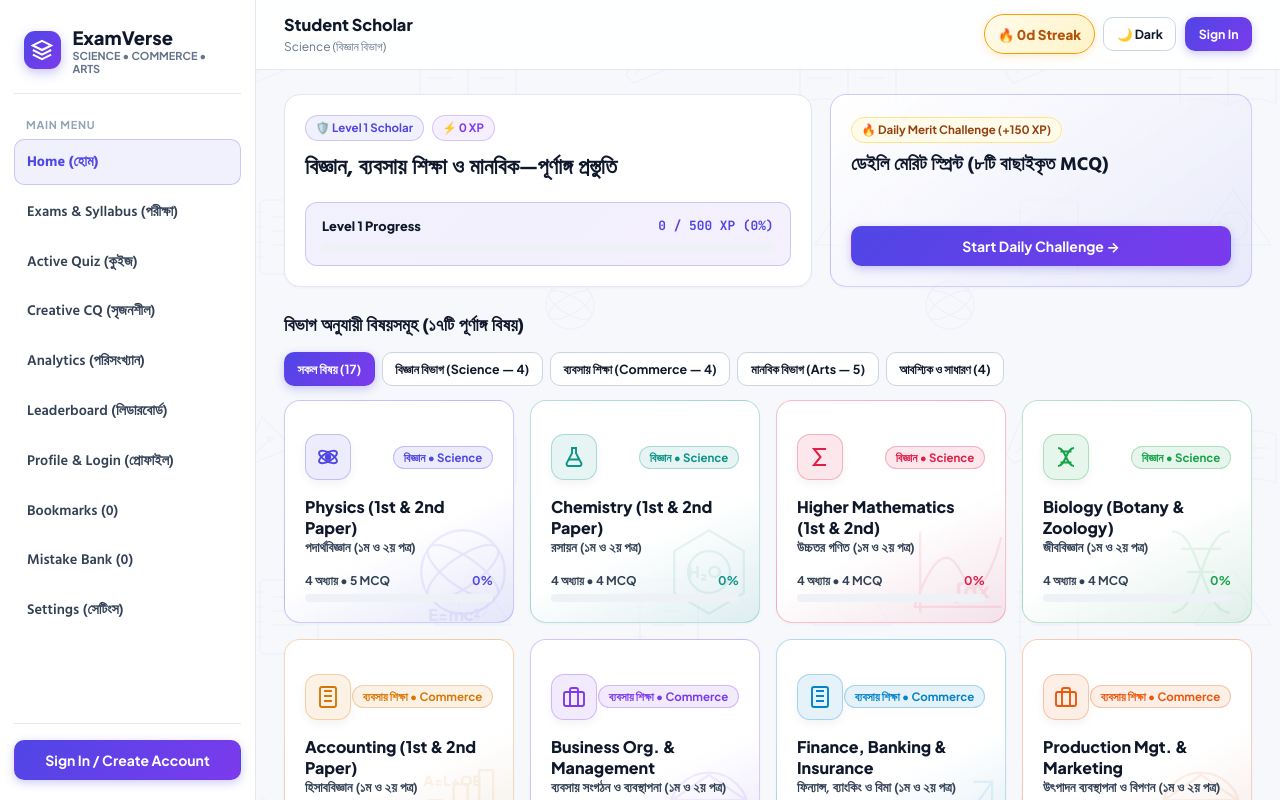
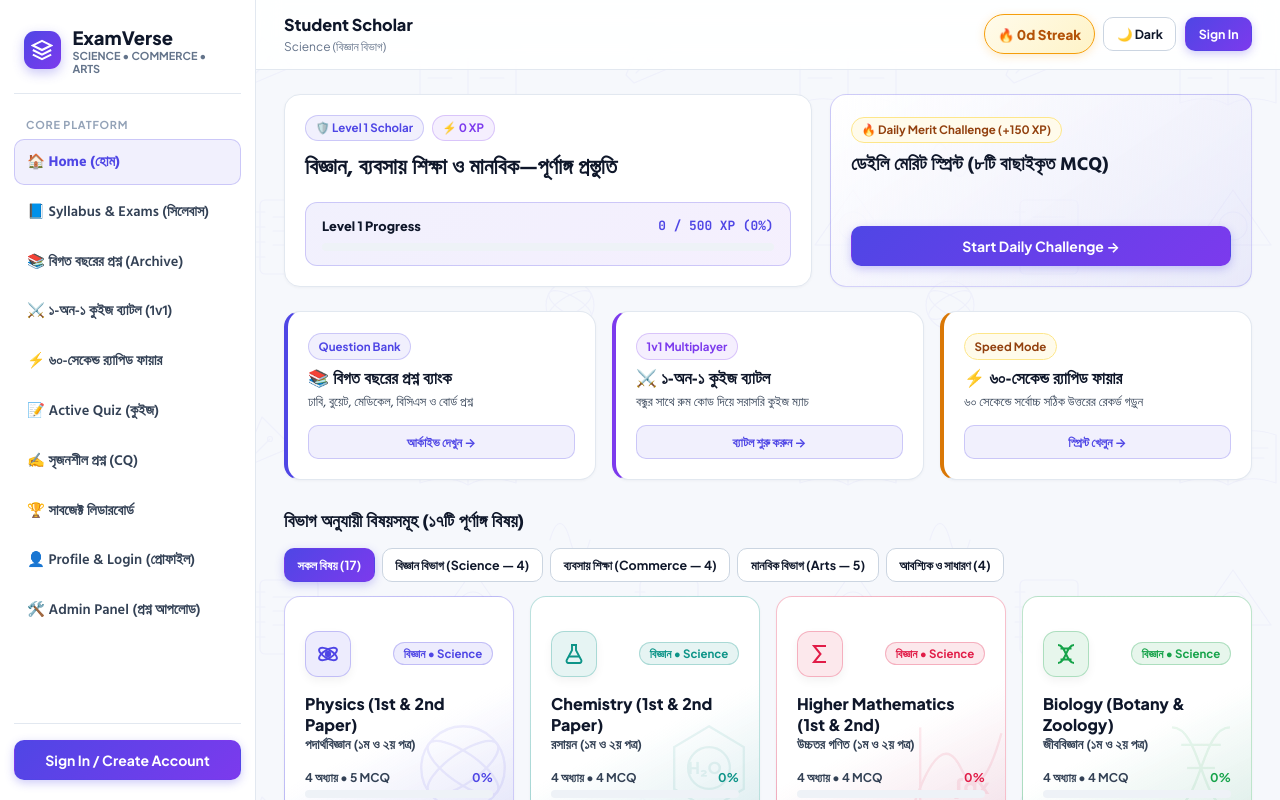
Before and after one commit to thethirdclasseditor-ship-it/examverse, a React (Vite) app: page / in a window 1280 px wide. Shown: the top 800 px of the page. Built offline with nearby package versions, Linux system fonts and the light colour scheme.

Commit message:
Refactor App component to use extended view names

```diff
--- a/src/App.tsx
+++ b/src/App.tsx
@@ -1,13 +1,11 @@
 import React, { useEffect, useState } from 'react';
-import { AcademicGroup, AppState, QuestionMCQ, QuizHistoryItem, QuizSession, ViewName } from './types';
+import { AcademicGroup, AppState, QuestionMCQ, QuizHistoryItem, QuizSession } from './types';
 import {
   EXAM_CATEGORIES,
   SUBJECTS,
   QUESTIONS_MCQ,
   RECOMMENDED_PACKS,
-  ACHIEVEMENTS,
-  BENCHMARK_LEADERBOARD,
-  getChapterQuestionCount
+  ACHIEVEMENTS
 } from './data/syllabusData';
 import { getDhakaDateStr, loadStoredState, saveStoredState, createFreshState } from './store/useExamStore';
 import {
@@ -17,10 +15,36 @@ import {
   submitServerQuizAttempt
 } from './lib/supabase';
 import { SubjectCard, AuthModal, QuizSection, CreativeQuestionsView } from './components/ModalsAndQuiz';
+import {
+  loadCustomQuestions,
+  saveCustomQuestions,
+  PastYearArchiveView,
+  QuizBattleView,
+  RapidFireView,
+  SubjectLeaderboardView,
+  AdminDashboardView
+} from './components/ExtraFeatures';
+
+type ExtendedViewName =
+  | 'home'
+  | 'exams'
+  | 'archive'
+  | 'battle'
+  | 'rapid'
+  | 'quiz'
+  | 'cq'
+  | 'stats'
+  | 'leaderboard'
+  | 'profile'
+  | 'bookmarks'
+  | 'mistakes'
+  | 'settings'
+  | 'admin';
 
 export const App: React.FC = () => {
   const [state, setState] = useState<AppState>(() => loadStoredState());
-  const [view, setView] = useState<ViewName>('home');
+  const [customQuestions, setCustomQuestions] = useState<QuestionMCQ[]>(() => loadCustomQuestions());
+  const [view, setView] = useState<ExtendedViewName>('home');
   const [homeGroup, setHomeGroup] = useState<'all' | AcademicGroup>('all');
   const [selectedCategory, setSelectedCategory] = useState<string>('uni');
   const [examGroup, setExamGroup] = useState<'all' | AcademicGroup>('all');
@@ -31,6 +55,9 @@ export const App: React.FC = () => {
   const [authEmail, setAuthEmail] = useState<string | null>(null);
   const [toast, setToast] = useState<string | null>(null);
 
+  /* Combined Question Pool (Admin Custom Questions + Built-in Verified Questions) */
+  const allQuestions: QuestionMCQ[] = [...customQuestions, ...QUESTIONS_MCQ];
+
   const showToast = (msg: string) => {
     setToast(msg);
     window.setTimeout(() => setToast(null), 3200);
@@ -39,6 +66,10 @@ export const App: React.FC = () => {
   useEffect(() => {
     saveStoredState(state);
   }, [state]);
+
+  useEffect(() => {
+    saveCustomQuestions(customQuestions);
+  }, [customQuestions]);
 
   /* Real-Time Supabase Auth Listener (Google, Facebook & Email) */
   useEffect(() => {
@@ -82,9 +113,32 @@ export const App: React.FC = () => {
     return () => window.clearInterval(interval);
   }, [session?.id, session?.isSubmitted]);
 
+  const awardBonusXp = (bonusXp: number, reasonMsg?: string) => {
+    if (bonusXp <= 0) return;
+    const today = getDhakaDateStr();
+    setState((prev) => {
+      const newXp = prev.user.xp + bonusXp;
+      const newLevel = Math.max(1, Math.floor(newXp / 500) + 1);
+      const updatedUser = {
+        ...prev.user,
+        xp: newXp,
+        level: newLevel,
+        xpForNextLevel: newLevel * 500,
+        streakDays: prev.user.lastStudyDate !== today ? prev.user.streakDays + 1 : prev.user.streakDays,
+        streakActive: true,
+        lastStudyDate: today
+      };
+      supabase.auth.getUser().then(({ data }) => {
+        if (data?.user) pushProfileUpdateToCloud(data.user, updatedUser);
+      });
+      return { ...prev, user: updatedUser };
+    });
+    if (reasonMsg) showToast(reasonMsg);
+  };
+
   const startQuiz = (questions: QuestionMCQ[], title: string, mode: 'practice' | 'exam' = 'practice', isDaily = false) => {
     if (questions.length === 0) {
-      showToast('এই অধ্যায়ে শীঘ্রই আরও প্রশ্ন যুক্ত হচ্ছে!');
+      showToast('এই অধ্যায়ে প্রশ্ন যুক্ত করতে Admin Panel ব্যবহার করুন!');
       return;
     }
     const now = Date.now();
@@ -255,25 +309,25 @@ export const App: React.FC = () => {
           </div>
         </button>
 
-        <div className="ev-nav-section-label">Main Menu</div>
+        <div className="ev-nav-section-label">Core Platform</div>
         <ul className="ev-nav-list">
           {([
-            ['home', 'Home (হোম)'],
-            ['exams', 'Exams & Syllabus (পরীক্ষা)'],
-            ['quiz', 'Active Quiz (কুইজ)'],
-            ['cq', 'Creative CQ (সৃজনশীল)'],
-            ['stats', 'Analytics (পরিসংখ্যান)'],
-            ['leaderboard', 'Leaderboard (লিডারবোর্ড)'],
-            ['profile', 'Profile & Login (প্রোফাইল)'],
-            ['bookmarks', `Bookmarks (${state.bookmarks.length})`],
-            ['mistakes', `Mistake Bank (${state.mistakes.length})`],
-            ['settings', 'Settings (সেটিংস)']
+            ['home', '🏠 Home (হোম)'],
+            ['exams', '📘 Syllabus & Exams (সিলেবাস)'],
+            ['archive', '📚 বিগত বছরের প্রশ্ন (Archive)'],
+            ['battle', '⚔️ ১-অন-১ কুইজ ব্যাটল (1v1)'],
+            ['rapid', '⚡ ৬০-সেকেন্ড র‍্যাপিড ফায়ার'],
+            ['quiz', '📝 Active Quiz (কুইজ)'],
+            ['cq', '✍️ সৃজনশীল প্রশ্ন (CQ)'],
+            ['leaderboard', '🏆 সাবজেক্ট লিডারবোর্ড'],
+            ['profile', '👤 Profile & Login (প্রোফাইল)'],
+            ['admin', '🛠️ Admin Panel (প্রশ্ন আপলোড)']
           ] as const).map(([key, label]) => (
             <li key={key}>
               <button
                 type="button"
                 className={`ev-nav-btn ${view === key ? 'is-active' : ''}`}
-                onClick={() => setView(key as ViewName)}
+                onClick={() => setView(key)}
               >
                 <span className="ev-nav-btn-left font-bn">{label}</span>
               </button>
@@ -296,7 +350,7 @@ export const App: React.FC = () => {
             <div style={{ fontSize: '0.75rem', color: 'var(--text-muted)' }}>{state.user.targetTrack}</div>
           </div>
           <div style={{ display: 'flex', alignItems: 'center', gap: '0.55rem' }}>
-            <button type="button" className="ev-streak-pill" onClick={() => setView('stats')}>
+            <button type="button" className="ev-streak-pill" onClick={() => setView('profile')}>
               🔥 {state.user.streakDays}d Streak
             </button>
             <button
@@ -348,10 +402,40 @@ export const App: React.FC = () => {
                   <button
                     type="button"
                     className="ev-btn ev-btn-primary"
-                    onClick={() => startQuiz(QUESTIONS_MCQ.slice(0, 8), 'Daily Merit Challenge', 'practice', true)}
+                    onClick={() => startQuiz(allQuestions.slice(0, 8), 'Daily Merit Challenge', 'practice', true)}
                   >
                     Start Daily Challenge →
                   </button>
+                </div>
+              </div>
+
+              {/* Quick Launch Bar for New Competitive Modes (Archive, 1v1 Battle, 60s Rapid Fire) */}
+              <div className="ev-grid-3" style={{ marginBottom: '1.65rem' }}>
+                <div className="ev-card" style={{ borderLeft: '4px solid #4F46E5', display: 'flex', flexDirection: 'column', justifyContent: 'space-between', gap: '0.75rem' }}>
+                  <div>
+                    <span className="ev-badge-pill ev-badge-indigo">Question Bank</span>
+                    <h3 className="font-bn" style={{ fontSize: '1.05rem', fontWeight: 800, marginTop: '0.3rem' }}>📚 বিগত বছরের প্রশ্ন ব্যাংক</h3>
+                    <div className="font-bn" style={{ fontSize: '0.8rem', color: 'var(--text-secondary)' }}>ঢাবি, বুয়েট, মেডিকেল, বিসিএস ও বোর্ড প্রশ্ন</div>
+                  </div>
+                  <button type="button" className="ev-btn ev-btn-soft ev-btn-sm" onClick={() => setView('archive')}>আর্কাইভ দেখুন →</button>
+                </div>
+
+                <div className="ev-card" style={{ borderLeft: '4px solid #7C3AED', display: 'flex', flexDirection: 'column', justifyContent: 'space-between', gap: '0.75rem' }}>
+                  <div>
+                    <span className="ev-badge-pill ev-badge-violet">1v1 Multiplayer</span>
+                    <h3 className="font-bn" style={{ fontSize: '1.05rem', fontWeight: 800, marginTop: '0.3rem' }}>⚔️ ১-অন-১ কুইজ ব্যাটল</h3>
+                    <div className="font-bn" style={{ fontSize: '0.8rem', color: 'var(--text-secondary)' }}>বন্ধুর সাথে রুম কোড দিয়ে সরাসরি কুইজ ম্যাচ</div>
+                  </div>
+                  <button type="button" className="ev-btn ev-btn-soft ev-btn-sm" onClick={() => setView('battle')}>ব্যাটল শুরু করুন →</button>
+                </div>
+
+                <div className="ev-card" style={{ borderLeft: '4px solid #D97706', display: 'flex', flexDirection: 'column', justifyContent: 'space-between', gap: '0.75rem' }}>
+                  <div>
+                    <span className="ev-badge-pill ev-badge-warning">Speed Mode</span>
+                    <h3 className="font-bn" style={{ fontSize: '1.05rem', fontWeight: 800, marginTop: '0.3rem' }}>⚡ ৬০-সেকেন্ড র‍্যাপিড ফায়ার</h3>
+                    <div className="font-bn" style={{ fontSize: '0.8rem', color: 'var(--text-secondary)' }}>৬০ সেকেন্ডে সর্বোচ্চ সঠিক উত্তরের রেকর্ড গড়ুন</div>
+                  </div>
+                  <button type="button" className="ev-btn ev-btn-soft ev-btn-sm" onClick={() => setView('rapid')}>স্প্রিন্ট খেলুন →</button>
                 </div>
               </div>
 
@@ -387,7 +471,7 @@ export const App: React.FC = () => {
                       mastery={state.stats.subjectMastery[subj.id] || 0}
                       onStart={(sId) =>
                         startQuiz(
-                          QUESTIONS_MCQ.filter((q) => q.subjectId === sId),
+                          allQuestions.filter((q) => q.subjectId === sId),
                           `${subj.name} Practice`
                         )
                       }
@@ -412,7 +496,7 @@ export const App: React.FC = () => {
                           type="button"
                           className="ev-btn ev-btn-primary ev-btn-sm"
                           style={{ flex: 1 }}
-                          onClick={() => startQuiz(QUESTIONS_MCQ.filter((q) => pack.questionIds.includes(q.id)), pack.title, 'practice')}
+                          onClick={() => startQuiz(allQuestions.filter((q) => pack.questionIds.includes(q.id)), pack.title, 'practice')}
                         >
                           Practice
                         </button>
@@ -420,7 +504,7 @@ export const App: React.FC = () => {
                           type="button"
                           className="ev-btn ev-btn-secondary ev-btn-sm"
                           style={{ flex: 1 }}
-                          onClick={() => startQuiz(QUESTIONS_MCQ.filter((q) => pack.questionIds.includes(q.id)), pack.title, 'exam')}
+                          onClick={() => startQuiz(allQuestions.filter((q) => pack.questionIds.includes(q.id)), pack.title, 'exam')}
                         >
                           Exam Mode
                         </button>
@@ -489,45 +573,73 @@ export const App: React.FC = () => {
                     <button
                       type="button"
                       className="ev-btn ev-btn-primary ev-btn-sm"
-                      onClick={() => startQuiz(QUESTIONS_MCQ.filter((q) => q.subjectId === subj.id), subj.name, 'exam')}
+                      onClick={() => startQuiz(allQuestions.filter((q) => q.subjectId === subj.id), subj.name, 'exam')}
                     >
                       Full Subject Exam
                     </button>
                   </div>
                   <div className="ev-grid-2">
-                    {subj.chapters.map((ch) => (
+                    {subj.chapters.map((ch) => {
+                      const chCount = allQuestions.filter((q) => q.chapterId === ch.id).length;
+                      return (
                         <div key={ch.id} style={{ padding: '0.8rem', background: 'var(--bg-surface-muted)', borderRadius: 'var(--radius-sm)', display: 'flex', justifyContent: 'space-between', alignItems: 'center', gap: '0.5rem' }}>
                           <div>
                             <div style={{ fontSize: '0.88rem', fontWeight: 700 }}>{ch.title}</div>
                             <div className="font-bn" style={{ fontSize: '0.78rem', color: 'var(--text-secondary)' }}>
-                            {ch.titleBn} • {getChapterQuestionCount(ch.id)} MCQ
+                              {ch.titleBn} • {chCount} MCQ
                             </div>
                           </div>
                           <div style={{ display: 'flex', gap: '0.35rem' }}>
                             <button
                               type="button"
                               className="ev-btn ev-btn-soft ev-btn-sm"
-                            onClick={() => startQuiz(QUESTIONS_MCQ.filter((q) => q.chapterId === ch.id), ch.title, 'practice')}
+                              onClick={() => startQuiz(allQuestions.filter((q) => q.chapterId === ch.id), ch.title, 'practice')}
                             >
                               Practice
                             </button>
                             <button
                               type="button"
                               className="ev-btn ev-btn-primary ev-btn-sm"
-                            onClick={() => startQuiz(QUESTIONS_MCQ.filter((q) => q.chapterId === ch.id), ch.title, 'exam')}
+                              onClick={() => startQuiz(allQuestions.filter((q) => q.chapterId === ch.id), ch.title, 'exam')}
                             >
                               Exam
                             </button>
                           </div>
                         </div>
-                    ))}
+                      );
+                    })}
                   </div>
                 </div>
               ))}
             </div>
           )}
 
-          {/* 3. QUIZ VIEW */}
+          {/* 3. FEATURE 1: PAST YEAR ARCHIVE VIEW */}
+          {view === 'archive' && (
+            <PastYearArchiveView
+              allQuestions={allQuestions}
+              onStartPaper={(qs, title, mode) => startQuiz(qs, title, mode)}
+            />
+          )}
+
+          {/* 4. FEATURE 3: 1v1 QUIZ BATTLE VIEW */}
+          {view === 'battle' && (
+            <QuizBattleView
+              allQuestions={allQuestions}
+              userName={state.user.name}
+              onAwardBattleXp={(xp) => awardBonusXp(xp, `⚔️ ব্যাটল বোনাস +${xp} XP অর্জিত!`)}
+            />
+          )}
+
+          {/* 5. FEATURE 11: 60-SECOND RAPID FIRE VIEW */}
+          {view === 'rapid' && (
+            <RapidFireView
+              allQuestions={allQuestions}
+              onAwardSprintXp={(xp) => awardBonusXp(xp, `⚡ র‍্যাপিড ফায়ার +${xp} XP যুক্ত হয়েছে!`)}
+            />
+          )}
+
+          {/* 6. QUIZ VIEW */}
           {view === 'quiz' && (
             <QuizSection
               session={session}
@@ -542,73 +654,29 @@ export const App: React.FC = () => {
                   bookmarks: s.bookmarks.includes(qId) ? s.bookmarks.filter((id) => id !== qId) : [qId, ...s.bookmarks]
                 }))
               }
-              onStartNewQuiz={() => startQuiz(QUESTIONS_MCQ.slice(0, 8), 'Quick Practice Set')}
+              onStartNewQuiz={() => startQuiz(allQuestions.slice(0, 8), 'Quick Practice Set')}
             />
           )}
 
-          {/* 4. CREATIVE QUESTIONS (CQ) VIEW */}
+          {/* 7. CREATIVE QUESTIONS (CQ) VIEW */}
           {view === 'cq' && <CreativeQuestionsView />}
 
-          {/* 5. EYE-CATCHING LEADERBOARD VIEW */}
-          {view === 'leaderboard' && (
-            <div>
-              <h1 style={{ fontSize: '1.38rem', fontWeight: 800, marginBottom: '1.1rem' }}>🏆 National Merit Leaderboard</h1>
-              <div className="ev-podium-grid">
-                {BENCHMARK_LEADERBOARD.slice(0, 3).map((item, idx) => (
-                  <div key={item.handle} className={`ev-podium-card rank-${idx + 1}`}>
-                    <div style={{ fontSize: '1.6rem' }}>{idx === 0 ? '👑 #1 Gold' : idx === 1 ? '🥈 #2 Silver' : '🥉 #3 Bronze'}</div>
-                    <div style={{ fontSize: '1.08rem', fontWeight: 800 }}>{item.name}</div>
-                    <span className="ev-badge-pill ev-badge-indigo">{item.badge}</span>
-                    <div className="font-mono" style={{ fontSize: '1.15rem', fontWeight: 800, color: 'var(--brand-primary)' }}>
-                      {item.xp.toLocaleString()} XP • Lv.{item.level}
-                    </div>
-                  </div>
-                ))}
-              </div>
-              <div className="ev-card">
-                {[
-                  ...BENCHMARK_LEADERBOARD,
-                  {
-                    rank: 6,
-                    name: `${state.user.name} (You)`,
-                    handle: state.user.username,
-                    avatar: state.user.avatarInitials,
-                    level: state.user.level,
-                    xp: state.user.xp,
-                    badge: state.user.targetTrack,
-                    isCurrentUser: true
-                  }
-                ]
-                  .sort((a, b) => b.xp - a.xp)
-                  .map((row, i) => (
-                    <div
-                      key={row.handle}
-                      style={{
-                        display: 'flex',
-                        justifyContent: 'space-between',
-                        alignItems: 'center',
-                        padding: '0.8rem 1rem',
-                        borderBottom: '1px solid var(--border-subtle)',
-                        background: row.isCurrentUser ? 'var(--brand-primary-soft)' : 'transparent',
-                        borderRadius: row.isCurrentUser ? '8px' : '0'
-                      }}
-                    >
-                      <div>
-                        <strong>#{i + 1} {row.name}</strong> <span style={{ fontSize: '0.78rem', color: 'var(--text-muted)' }}>({row.badge})</span>
-                      </div>
-                      <div className="font-mono" style={{ fontWeight: 800, color: 'var(--brand-primary)' }}>
-                        {row.xp.toLocaleString()} XP • Lv.{row.level}
-                      </div>
-                    </div>
-                  ))}
-              </div>
-            </div>
+          {/* 8. FEATURE 14: SUBJECT-WISE LEADERBOARD VIEW */}
+          {view === 'leaderboard' && <SubjectLeaderboardView state={state} />}
+
+          {/* 9. FEATURE 15: ADMIN PANEL & BULK UPLOADER VIEW */}
+          {view === 'admin' && (
+            <AdminDashboardView
+              customQuestions={customQuestions}
+              onAddQuestions={(newQs) => setCustomQuestions((prev) => [...newQs, ...prev])}
+              onDeleteCustomQuestion={(id) => setCustomQuestions((prev) => prev.filter((q) => q.id !== id))}
+              showToast={showToast}
+            />
           )}
 
-          {/* 6. PROFILE & GOOGLE/FACEBOOK LOGIN VIEW */}
+          {/* 10. PROFILE & GOOGLE/FACEBOOK LOGIN VIEW */}
           {(view === 'profile' || view === 'stats' || view === 'bookmarks' || view === 'mistakes' || view === 'settings') && (
             <div style={{ display: 'flex', flexDirection: 'column', gap: '1.25rem' }}>
-              {/* Prominent Login & Cloud Account Card at the Top */}
               <div className="ev-card" style={{ border: '1.5px solid var(--brand-primary-border)', background: 'linear-gradient(135deg, var(--bg-surface) 0%, var(--brand-primary-soft) 100%)', display: 'flex', justifyContent: 'space-between', alignItems: 'center', flexWrap: 'wrap', gap: '1rem' }}>
                 <div>
                   <span className={`ev-badge-pill ${authEmail ? 'ev-badge-success' : 'ev-badge-indigo'}`} style={{ marginBottom: '0.35rem' }}>
@@ -621,6 +689,9 @@ export const App: React.FC = () => {
                 <div style={{ display: 'flex', gap: '0.55rem', flexWrap: 'wrap' }}>
                   <button type="button" className="ev-btn ev-btn-primary" onClick={() => setAuthModalOpen(true)}>
                     {authEmail ? 'Manage Account' : 'Sign In / Create Account'}
+                  </button>
+                  <button type="button" className="ev-btn ev-btn-soft" onClick={() => setView('admin')}>
+                    🛠️ Open Admin Panel
                   </button>
                   <button
                     type="button"
@@ -635,7 +706,6 @@ export const App: React.FC = () => {
                 </div>
               </div>
 
-              {/* Performance Analytics */}
               <div className="ev-grid-4">
                 <div className="ev-card">
                   <div style={{ fontSize: '0.78rem', color: 'var(--text-muted)' }}>Total XP &amp; Level</div>
@@ -655,7 +725,6 @@ export const App: React.FC = () => {
                 </div>
               </div>
 
-              {/* Achievement Badges */}
               <div className="ev-card">
                 <h3 style={{ fontSize: '1.05rem', fontWeight: 800, marginBottom: '0.85rem' }}>🏅 Achievement Badges</h3>
                 <div className="ev-grid-2">
@@ -679,8 +748,8 @@ export const App: React.FC = () => {
       <nav className="ev-bottom-nav">
         {([
           ['home', 'Home'],
-          ['exams', 'Exams'],
-          ['quiz', 'Quiz'],
+          ['archive', 'Archive'],
+          ['battle', '1v1 Battle'],
           ['leaderboard', 'Ranks'],
           ['profile', 'Profile']
         ] as const).map(([k, lbl]) => (
@@ -688,7 +757,7 @@ export const App: React.FC = () => {
             key={k}
             type="button"
             className={`ev-bottom-nav-btn ${view === k ? 'is-active' : ''}`}
-            onClick={() => setView(k as ViewName)}
+            onClick={() => setView(k)}
           >
             <span>{lbl}</span>
           </button>
```
Lines whose indentation alone changed are shown as unchanged.
